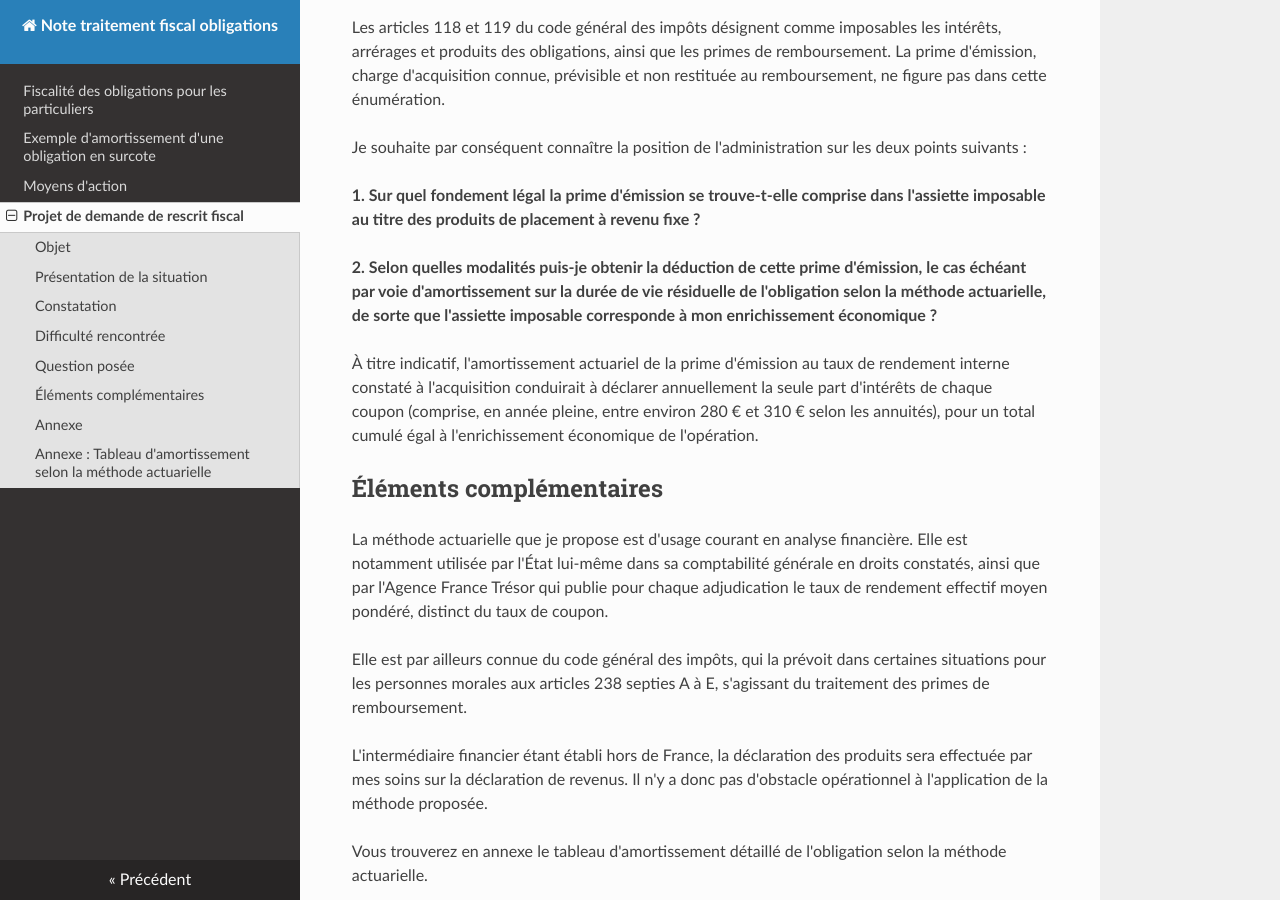
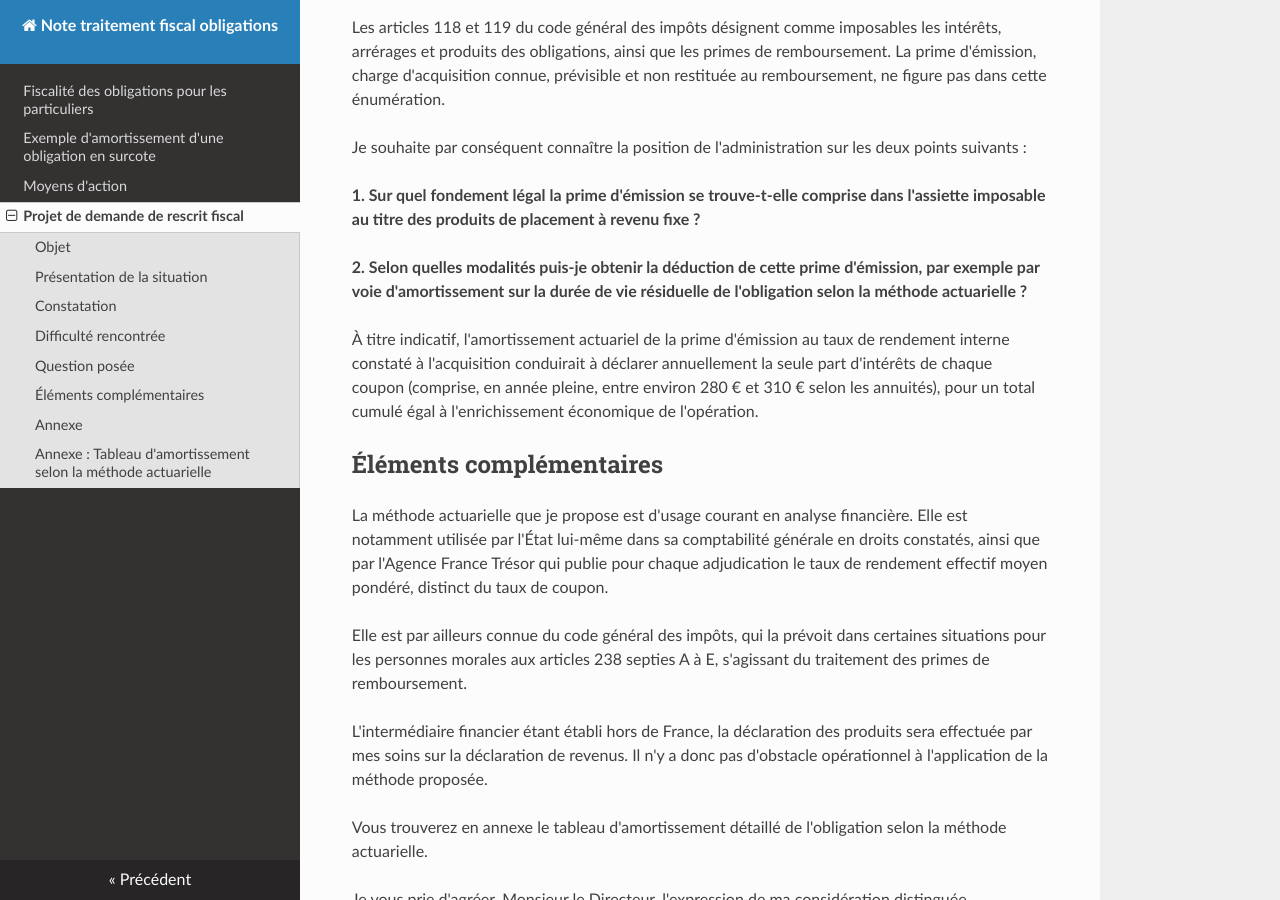
Before and after one commit to ConscritNeuneu/note-traitement-fiscal-obligations, an MkDocs documentation site: the page built from docs/projet_rescrit.md, in a window 1280 px wide and 900 px high, scrolled down 2037 px. Built offline with MkDocs 1.6.1, drawn with Linux system fonts in a browser that asks for light colours; nearby versions of some CDN libraries.

Commit message:
Petite reforulation du 2. du rescrit

```diff
--- a/docs/projet_rescrit.md
+++ b/docs/projet_rescrit.md
@@ -100,9 +100,8 @@ dans l'assiette imposable au titre des produits de placement à revenu
 fixe ?**
 
 **2. Selon quelles modalités puis-je obtenir la déduction de cette prime
-d'émission, le cas échéant par voie d'amortissement sur la durée de vie
-résiduelle de l'obligation selon la méthode actuarielle, de sorte que
-l'assiette imposable corresponde à mon enrichissement économique ?**
+d'émission, par exemple par voie d'amortissement sur la durée de vie
+résiduelle de l'obligation selon la méthode actuarielle ?**
 
 À titre indicatif, l'amortissement actuariel de la prime d'émission au taux
 de rendement interne constaté à l'acquisition conduirait à déclarer
```
